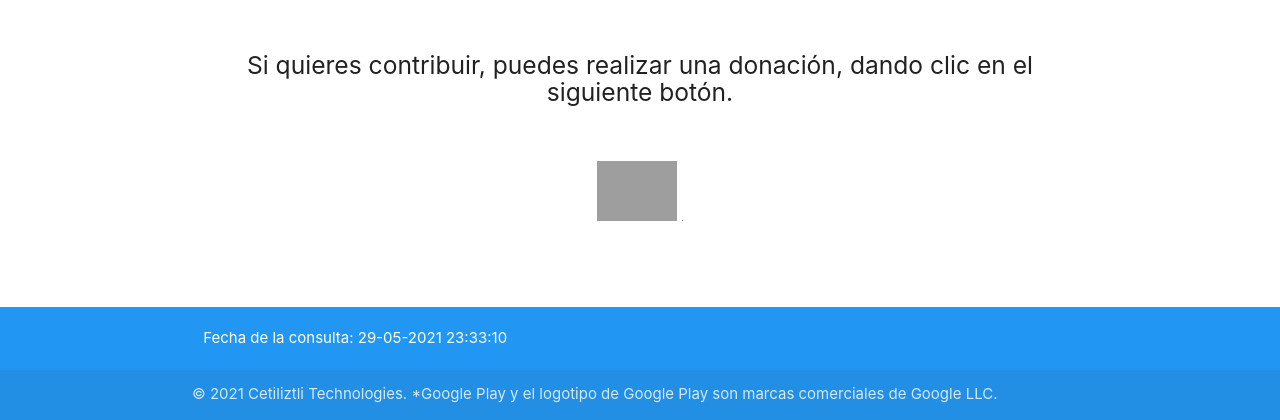
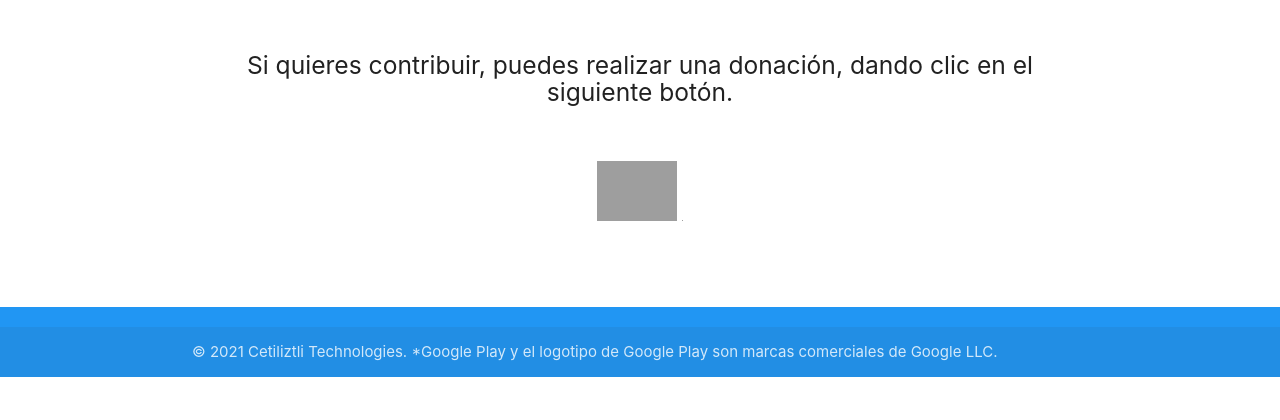
Before and after one commit to josrangel/cetiliztliTechnologiesWeb, a PHP site: page / in a window 1280 px wide. Shown: the part 2123-2543 px from the top of the page. After the commit the page ends 2500 px from the top, so only its background shows below. Run offline with PHP 8.4, Linux system fonts and the light colour scheme; some libraries are stand-ins or nearby versions; grey boxes are pictures that could not be loaded.

Commit message:
update: hide query time div

```diff
--- a/index.php
+++ b/index.php
@@ -147,7 +147,7 @@
   </div>
 
   <footer class="page-footer blue">
-    <div id="consulta" class="container">
+    <!--<div id="consulta" class="container">
       <div class="row">
         <div class="col l12 s12">
         	Fecha de la consulta: <?php echo date("d-m-Y H:i:s"); ?>
@@ -171,8 +171,8 @@
             <li><a class="white-text" href="#!">Link 4</a></li>
           </ul>
         </div>-->
-      </div>
-    </div>
+      <!--</div>
+    </div>-->
     <a id="btn-ir-arriba" class="btn-floating orange" href="#">
     	<i class="material-icons">arrow_upward</i>
     </a>
```
